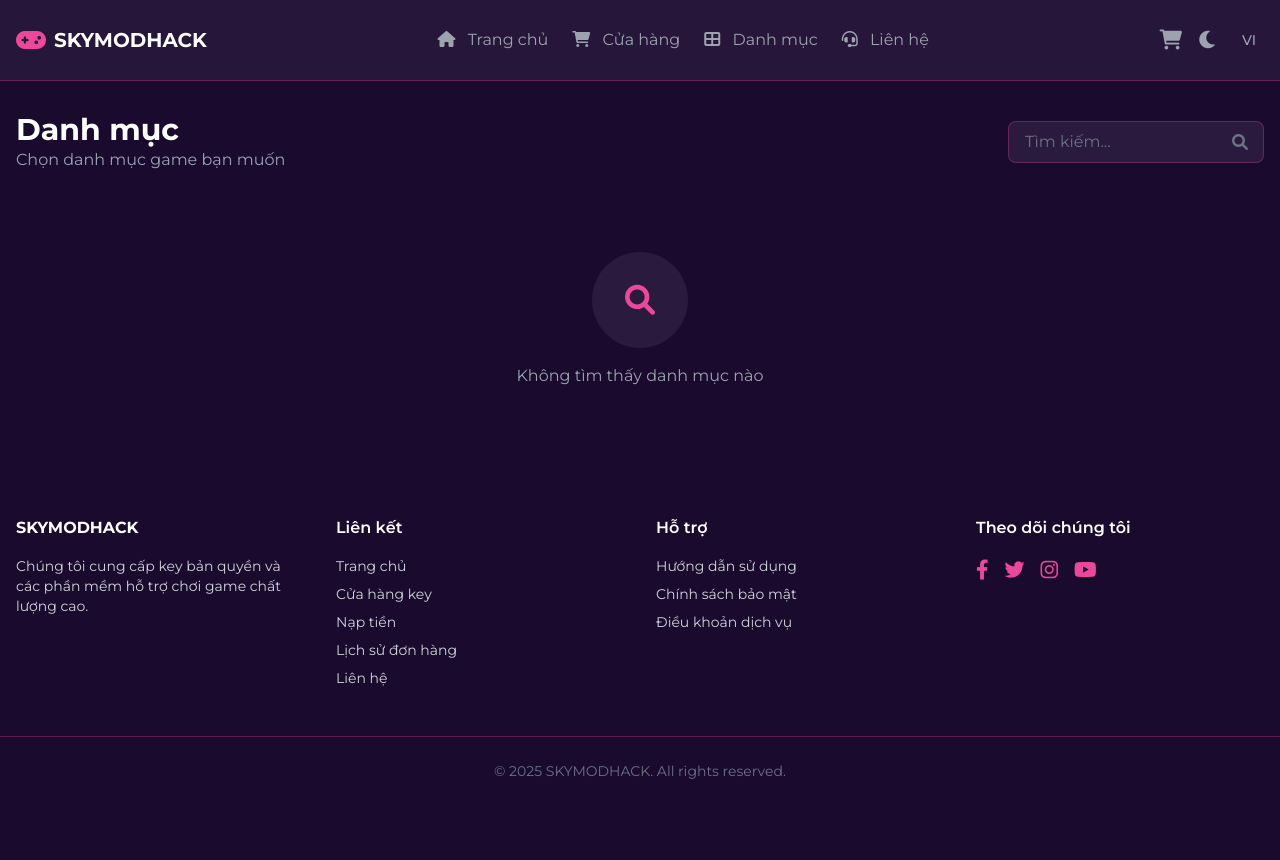
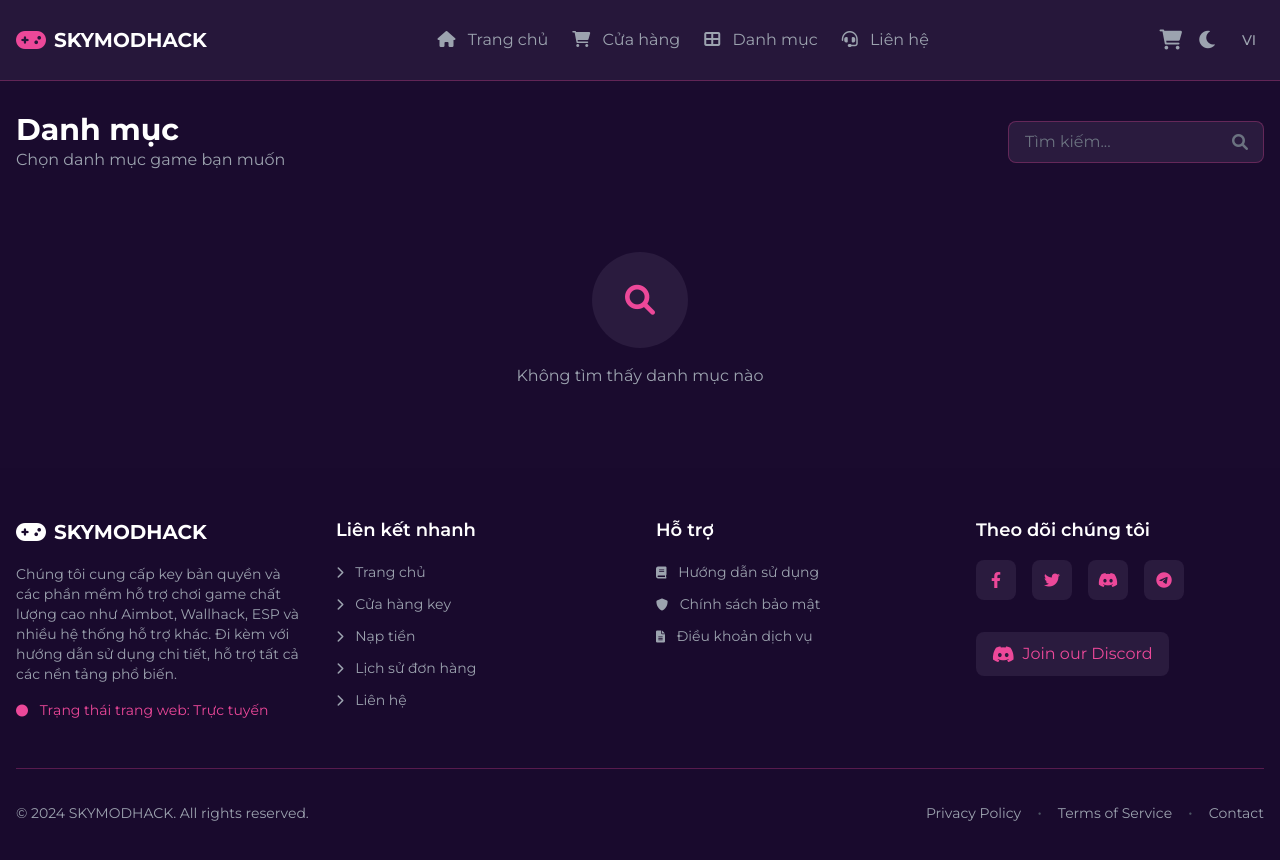
Before and after one commit to trung-sys/skymodhack-tools-support, a plain HTML site: page category.html in a window 1280 px wide. Before the commit the page ends 829 px from the top, so only its background shows below. Drawn offline with nearby package versions, Linux system fonts and the light colour scheme.

Commit message:
Add components/footer.html 1749501747311

```diff
--- a/components/footer.html
+++ b/components/footer.html
@@ -1,38 +1,147 @@
-<footer class="bg-[#1a0b2e] text-gray-300 py-12">
-  <div class="container mx-auto px-4 grid grid-cols-1 md:grid-cols-4 gap-8">
-    <div>
-      <h3 class="text-white font-bold mb-4">SKYMODHACK</h3>
-      <p class="text-sm">Chúng tôi cung cấp key bản quyền và các phần mềm hỗ trợ chơi game chất lượng cao.</p>
+<footer class="bg-[#1a0b2e]/90 backdrop-blur-sm mt-auto">
+    <div class="container mx-auto px-4 py-12">
+        <div class="grid grid-cols-1 md:grid-cols-4 gap-8">
+            <!-- About Section -->
+            <div class="space-y-4">
+                <div class="flex items-center space-x-2">
+                    <i class="fas fa-gamepad text-2xl"></i>
+                    <h3 class="text-xl font-bold">SKYMODHACK</h3>
                 </div>
-    <div>
-      <h4 class="text-white font-semibold mb-4">Liên kết</h4>
-      <ul class="space-y-2 text-sm">
-        <li><a href="index.html" class="hover:text-pink-500 transition-colors">Trang chủ</a></li>
-        <li><a href="shop.html" class="hover:text-pink-500 transition-colors">Cửa hàng key</a></li>
-        <li><a href="topup.html" class="hover:text-pink-500 transition-colors">Nạp tiền</a></li>
-        <li><a href="history.html" class="hover:text-pink-500 transition-colors">Lịch sử đơn hàng</a></li>
-        <li><a href="contact.html" class="hover:text-pink-500 transition-colors">Liên hệ</a></li>
+                <p class="text-sm text-gray-400" data-translate="description">
+                    Chúng tôi cung cấp key bản quyền và các phần mềm hỗ trợ chơi game chất lượng cao như Aimbot, Wallhack, ESP và nhiều hệ thống hỗ trợ khác. Đi kèm với hướng dẫn sử dụng chi tiết, hỗ trợ tất cả các nền tảng phổ biến.
+                </p>
+                <p class="text-sm text-pink-500" data-translate="status">
+                    <i class="fas fa-circle text-xs mr-2"></i>
+                    Trạng thái trang web: Trực tuyến
+                </p>
+            </div>
+
+            <!-- Quick Links -->
+            <div class="space-y-4">
+                <h3 class="text-lg font-semibold" data-translate="quick_links">Liên kết nhanh</h3>
+                <ul class="space-y-2">
+                    <li>
+                        <a href="index.html" class="text-sm text-gray-400 hover:text-pink-500 transition-colors">
+                            <i class="fas fa-chevron-right text-xs mr-2"></i>
+                            <span data-translate="home">Trang chủ</span>
+                        </a>
+                    </li>
+                    <li>
+                        <a href="shop.html" class="text-sm text-gray-400 hover:text-pink-500 transition-colors">
+                            <i class="fas fa-chevron-right text-xs mr-2"></i>
+                            <span data-translate="shop">Cửa hàng key</span>
+                        </a>
+                    </li>
+                    <li>
+                        <a href="topup.html" class="text-sm text-gray-400 hover:text-pink-500 transition-colors">
+                            <i class="fas fa-chevron-right text-xs mr-2"></i>
+                            <span data-translate="topup">Nạp tiền</span>
+                        </a>
+                    </li>
+                    <li>
+                        <a href="history.html" class="text-sm text-gray-400 hover:text-pink-500 transition-colors">
+                            <i class="fas fa-chevron-right text-xs mr-2"></i>
+                            <span data-translate="history">Lịch sử đơn hàng</span>
+                        </a>
+                    </li>
+                    <li>
+                        <a href="contact.html" class="text-sm text-gray-400 hover:text-pink-500 transition-colors">
+                            <i class="fas fa-chevron-right text-xs mr-2"></i>
+                            <span data-translate="contact">Liên hệ</span>
+                        </a>
+                    </li>
                 </ul>
             </div>
-    <div>
-      <h4 class="text-white font-semibold mb-4">Hỗ trợ</h4>
-      <ul class="space-y-2 text-sm">
-        <li><a href="#" class="hover:text-pink-500 transition-colors">Hướng dẫn sử dụng</a></li>
-        <li><a href="#" class="hover:text-pink-500 transition-colors">Chính sách bảo mật</a></li>
-        <li><a href="#" class="hover:text-pink-500 transition-colors">Điều khoản dịch vụ</a></li>
+
+            <!-- Support -->
+            <div class="space-y-4">
+                <h3 class="text-lg font-semibold" data-translate="support">Hỗ trợ</h3>
+                <ul class="space-y-2">
+                    <li>
+                        <a href="#" class="text-sm text-gray-400 hover:text-pink-500 transition-colors">
+                            <i class="fas fa-book text-xs mr-2"></i>
+                            <span data-translate="usage_guide">Hướng dẫn sử dụng</span>
+                        </a>
+                    </li>
+                    <li>
+                        <a href="#" class="text-sm text-gray-400 hover:text-pink-500 transition-colors">
+                            <i class="fas fa-shield-alt text-xs mr-2"></i>
+                            <span data-translate="privacy_policy">Chính sách bảo mật</span>
+                        </a>
+                    </li>
+                    <li>
+                        <a href="#" class="text-sm text-gray-400 hover:text-pink-500 transition-colors">
+                            <i class="fas fa-file-alt text-xs mr-2"></i>
+                            <span data-translate="terms">Điều khoản dịch vụ</span>
+                        </a>
+                    </li>
                 </ul>
             </div>
-    <div>
-      <h4 class="text-white font-semibold mb-4">Theo dõi chúng tôi</h4>
-      <div class="flex space-x-4 text-pink-500 text-xl">
-        <a href="#" aria-label="Facebook" class="hover:text-pink-400"><i class="fab fa-facebook-f"></i></a>
-        <a href="#" aria-label="Twitter" class="hover:text-pink-400"><i class="fab fa-twitter"></i></a>
-        <a href="#" aria-label="Instagram" class="hover:text-pink-400"><i class="fab fa-instagram"></i></a>
-        <a href="#" aria-label="YouTube" class="hover:text-pink-400"><i class="fab fa-youtube"></i></a>
+
+            <!-- Follow Us -->
+            <div class="space-y-4">
+                <h3 class="text-lg font-semibold" data-translate="follow_us">Theo dõi chúng tôi</h3>
+                <div class="flex space-x-4">
+                    <a href="#" class="w-10 h-10 rounded-lg bg-[#2a1b3e] hover:bg-pink-500/10 flex items-center justify-center text-pink-500 transition-colors">
+                        <i class="fab fa-facebook-f"></i>
+                    </a>
+                    <a href="#" class="w-10 h-10 rounded-lg bg-[#2a1b3e] hover:bg-pink-500/10 flex items-center justify-center text-pink-500 transition-colors">
+                        <i class="fab fa-twitter"></i>
+                    </a>
+                    <a href="#" class="w-10 h-10 rounded-lg bg-[#2a1b3e] hover:bg-pink-500/10 flex items-center justify-center text-pink-500 transition-colors">
+                        <i class="fab fa-discord"></i>
+                    </a>
+                    <a href="#" class="w-10 h-10 rounded-lg bg-[#2a1b3e] hover:bg-pink-500/10 flex items-center justify-center text-pink-500 transition-colors">
+                        <i class="fab fa-telegram"></i>
+                    </a>
+                </div>
+                <div class="pt-4">
+                    <a href="#" class="inline-flex items-center space-x-2 px-4 py-2 rounded-lg bg-[#2a1b3e] hover:bg-pink-500/10 text-pink-500 transition-colors">
+                        <i class="fab fa-discord text-lg"></i>
+                        <span>Join our Discord</span>
+                    </a>
                 </div>
             </div>
         </div>
-  <div class="mt-12 border-t border-pink-500/30 pt-6 text-center text-sm text-gray-500">
-    &copy; 2025 SKYMODHACK. All rights reserved.
+
+        <!-- Bottom Bar -->
+        <div class="mt-12 pt-8 border-t border-pink-500/30">
+            <div class="flex flex-col md:flex-row justify-between items-center space-y-4 md:space-y-0">
+                <p class="text-sm text-gray-400">
+                    © 2024 SKYMODHACK. All rights reserved.
+                </p>
+                <div class="flex items-center space-x-4">
+                    <a href="#" class="text-sm text-gray-400 hover:text-pink-500 transition-colors">Privacy Policy</a>
+                    <span class="text-gray-600">•</span>
+                    <a href="#" class="text-sm text-gray-400 hover:text-pink-500 transition-colors">Terms of Service</a>
+                    <span class="text-gray-600">•</span>
+                    <a href="#" class="text-sm text-gray-400 hover:text-pink-500 transition-colors">Contact</a>
                 </div>
+            </div>
+        </div>
+    </div>
+
+    <!-- Back to Top Button -->
+    <button id="back-to-top" class="fixed bottom-8 right-8 w-12 h-12 rounded-full bg-pink-500 text-white shadow-lg hidden hover:bg-pink-600 transition-all duration-300 transform hover:scale-110 focus:outline-none">
+        <i class="fas fa-arrow-up"></i>
+    </button>
 </footer>
+
+<script>
+    // Back to top functionality
+    const backToTop = document.getElementById('back-to-top');
+
+    if (backToTop) {
+        window.addEventListener('scroll', () => {
+            if (window.scrollY > 300) {
+                backToTop.classList.remove('hidden');
+            } else {
+                backToTop.classList.add('hidden');
+            }
+        });
+
+        backToTop.addEventListener('click', () => {
+            window.scrollTo({ top: 0, behavior: 'smooth' });
+        });
+    }
+</script>
```
Lines whose indentation alone changed are shown as unchanged.
